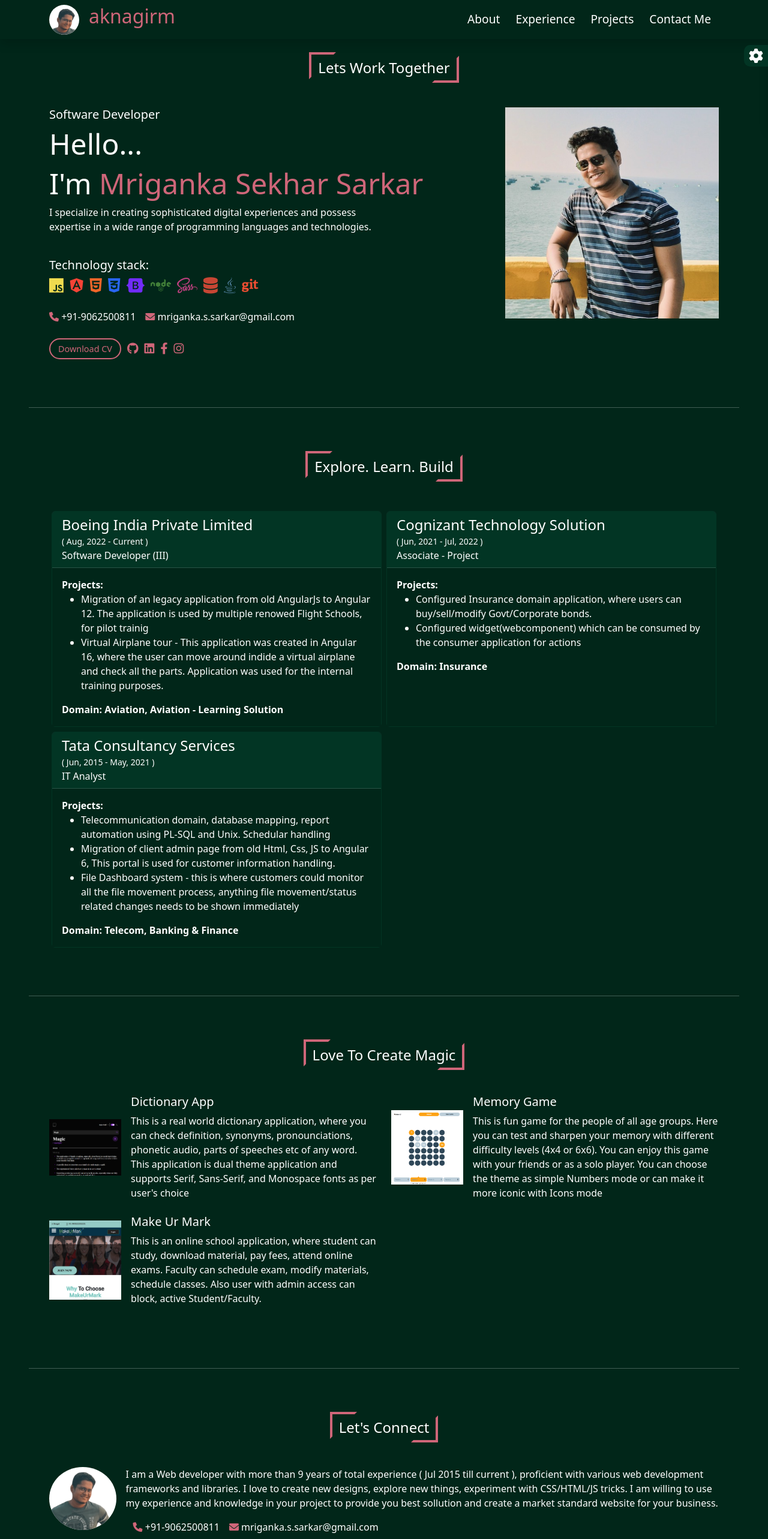
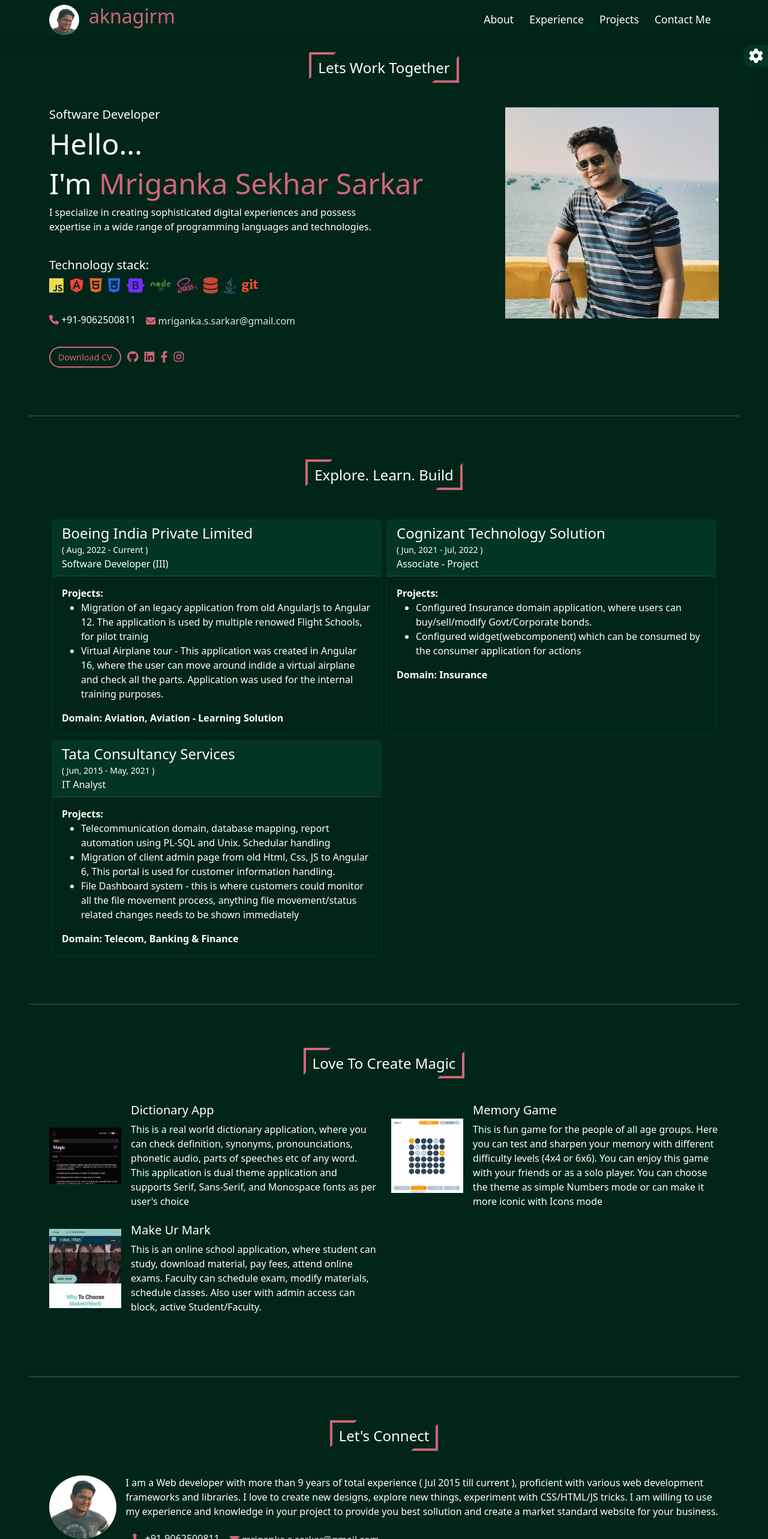
Before and after one commit to aknagirm/portfolio, an Angular app: page / in a window 1280 px wide. Shown: the top 2566 px of the page at 60% size. Built offline with nearby package versions, Linux system fonts and the light colour scheme.

Commit message:
email icon break fix

```diff
--- a/src/app/about/about.component.html
+++ b/src/app/about/about.component.html
@@ -39,12 +39,7 @@
             ><i class="fa-solid fa-phone highlight-color-text"></i>
             +91-9062500811</span
           >
-          <span
-            class="btn btn-link"
-            class="me-3"
-            role="button"
-            (click)="openMail()"
-          >
+          <span class="btn px-0" role="button" (click)="openMail()">
             <i class="fa-solid fa-envelope highlight-color-text"></i>
             mriganka.s.sarkar@gmail.com
           </span>
--- a/src/app/footer/footer.component.html
+++ b/src/app/footer/footer.component.html
@@ -21,12 +21,7 @@
           ><i class="fa-solid fa-phone highlight-color-text"></i>
           +91-9062500811</span
         >
-        <span
-          class="btn btn-link"
-          class="me-3"
-          role="button"
-          (click)="openMail()"
-        >
+        <span class="btn px-0" role="button" (click)="openMail()">
           <i class="fa-solid fa-envelope highlight-color-text"></i>
           mriganka.s.sarkar@gmail.com
         </span>
--- a/src/app/footer/footer.component.scss
+++ b/src/app/footer/footer.component.scss
@@ -17,6 +17,6 @@
 
 @media only screen and (max-width: 786px) {
   .footer-container {
-    min-height: $footer-height * 1.6;
+    min-height: $footer-height * 1.9;
   }
 }
--- a/src/app/nav-bar/nav-bar.component.html
+++ b/src/app/nav-bar/nav-bar.component.html
@@ -44,7 +44,7 @@
         Projects
       </button>
       <button type="button" class="btn" (click)="scrollIntoView('contact')">
-        Contact Me
+        Contact
       </button>
     </div>
   </div>
--- a/src/app/nav-bar/nav-bar.component.scss
+++ b/src/app/nav-bar/nav-bar.component.scss
@@ -14,7 +14,7 @@
   overflow: visible;
   button {
     color: var(--primary-font-color);
-    font-size: 1.2rem;
+    font-size: 1.1rem;
   }
 }
 
```
Also changed, not shown: 3 other files (tests, documents, lock files or other folders).
